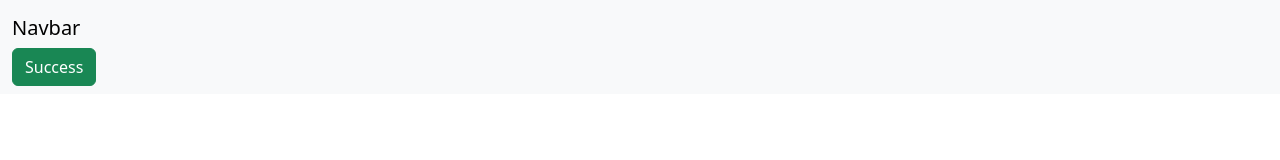
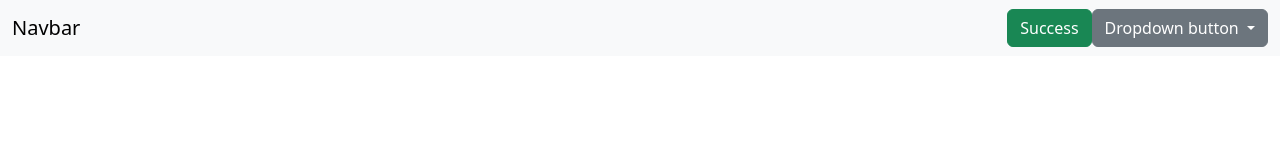
Before and after one commit to 4GeeksAcademy/pt-48-Nilson-Instagram-Photo-Feed, a plain HTML site: page index.html in a window 1280 px wide. Drawn offline with nearby package versions, Linux system fonts and the light colour scheme.

Commit message:
Navbar 1.25am

```diff
--- a/index.html
+++ b/index.html
@@ -9,10 +9,22 @@
 <body>
   <nav class="navbar bg-body-tertiary">
     <div class="container-fluid">
-      <a class="navbar-brand">Navbar</a>
-    </div>
-    <div class="container-fluid">
-      <button type="button" class="btn btn-success">Success</button>
+      <div class="d-flex justify-content-start">
+        <a class="navbar-brand">Navbar</a>
+      </div>
+      <div class="d-flex justify-content-end">
+        <button type="button" class="btn btn-success">Success</button>
+        <div class="dropdown">
+          <button class="btn btn-secondary dropdown-toggle" type="button" data-bs-toggle="dropdown" aria-expanded="false">
+            Dropdown button
+          </button>
+          <ul class="dropdown-menu">
+            <li><a class="dropdown-item" href="#">Action</a></li>
+            <li><a class="dropdown-item" href="#">Another action</a></li>
+            <li><a class="dropdown-item" href="#">Something else here</a></li>
+          </ul>
+        </div>
+      </div>
     </div>
   </nav>
   <script src="https://cdn.jsdelivr.net/npm/bootstrap@5.3.2/dist/js/bootstrap.bundle.min.js" integrity="sha384-C6RzsynM9kWDrMNeT87bh95OGNyZPhcTNXj1NW7RuBCsyN/o0jlpcV8Qyq46cDfL" crossorigin="anonymous"></script>
```
